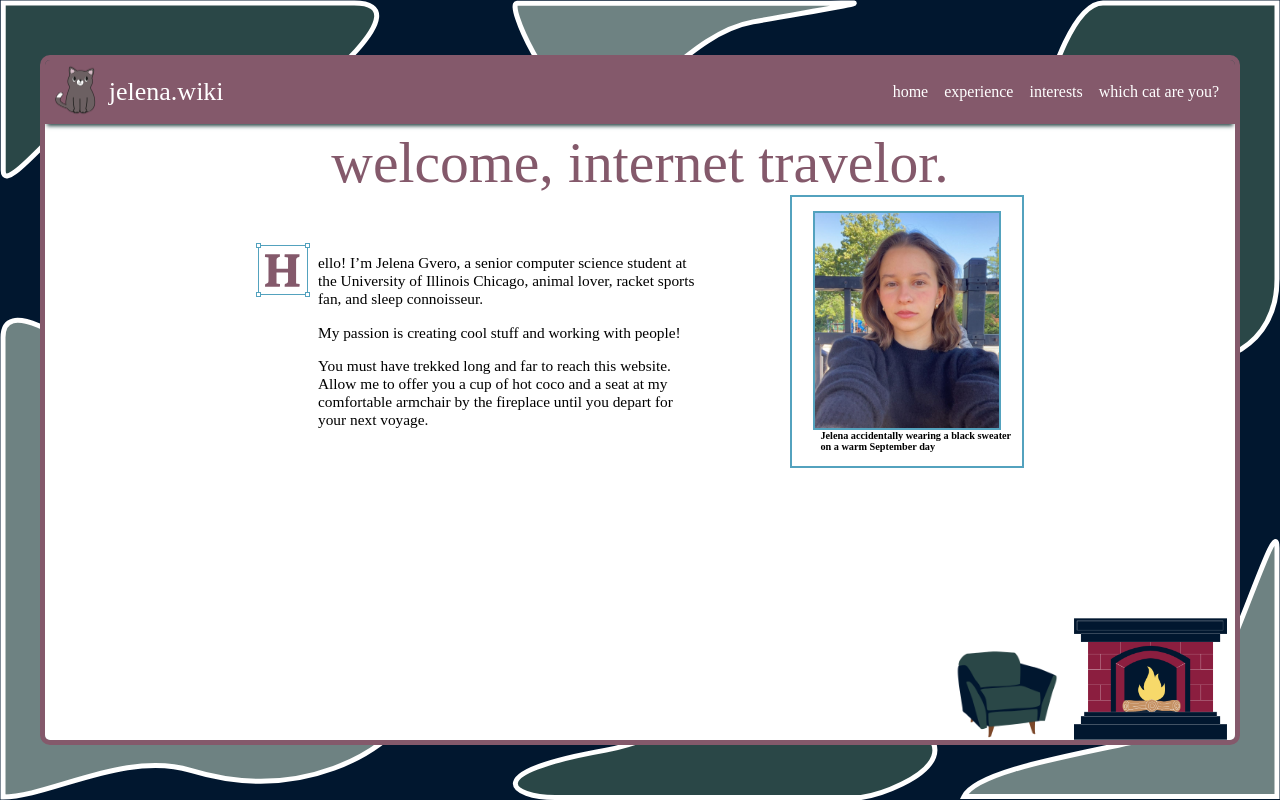
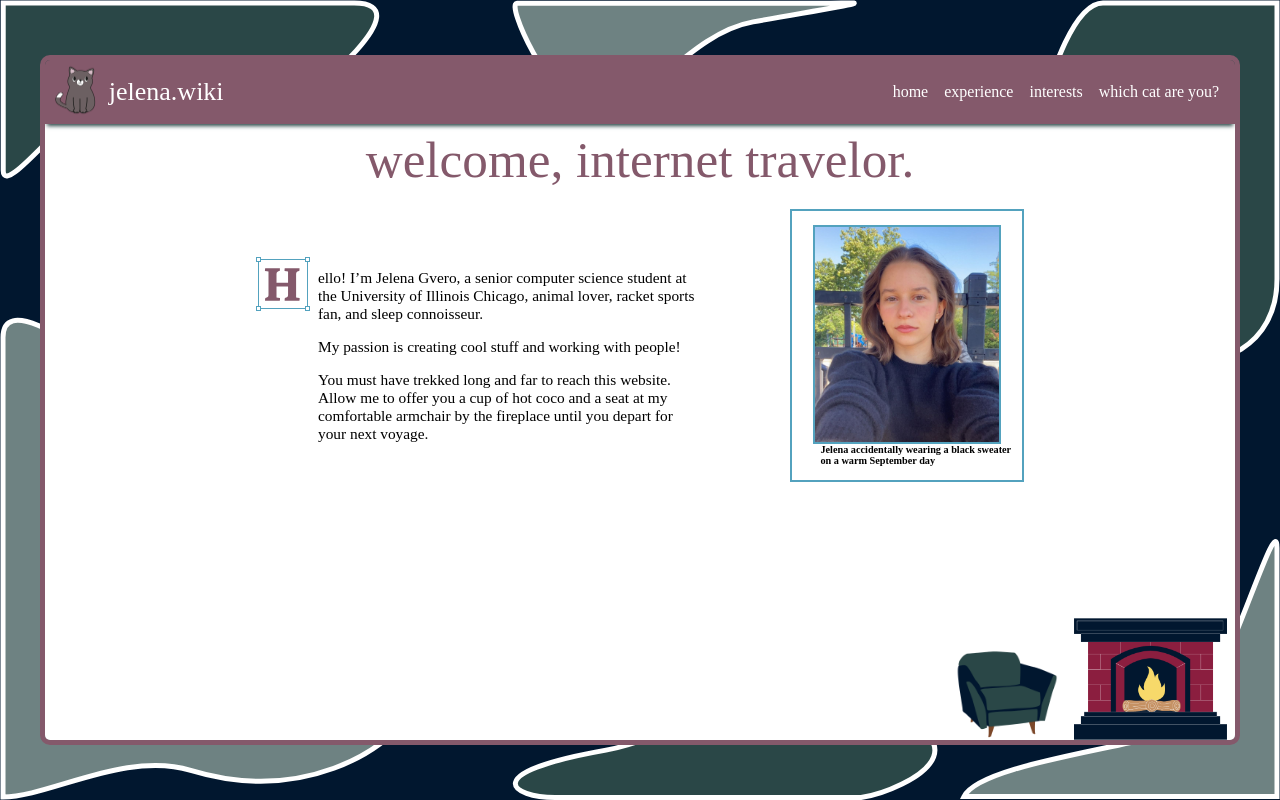
Before and after one commit to jgvero32/jelena-wiki, a React (Create React App) app: page /home in a window 1280 px wide. Built offline with nearby package versions, Linux system fonts and the light colour scheme; a web font is replaced by a local one.

Commit message:
Update header margin

```diff
--- a/src/App.css
+++ b/src/App.css
@@ -88,9 +88,10 @@ body {
 }
 
 .header-title {
+  margin-bottom: 0.4em;
   color: #84596B;
   position: relative;
-  font-size: 4.5vw;
+  font-size: 4vw;
   margin-top: 70px;
 }
 
```
